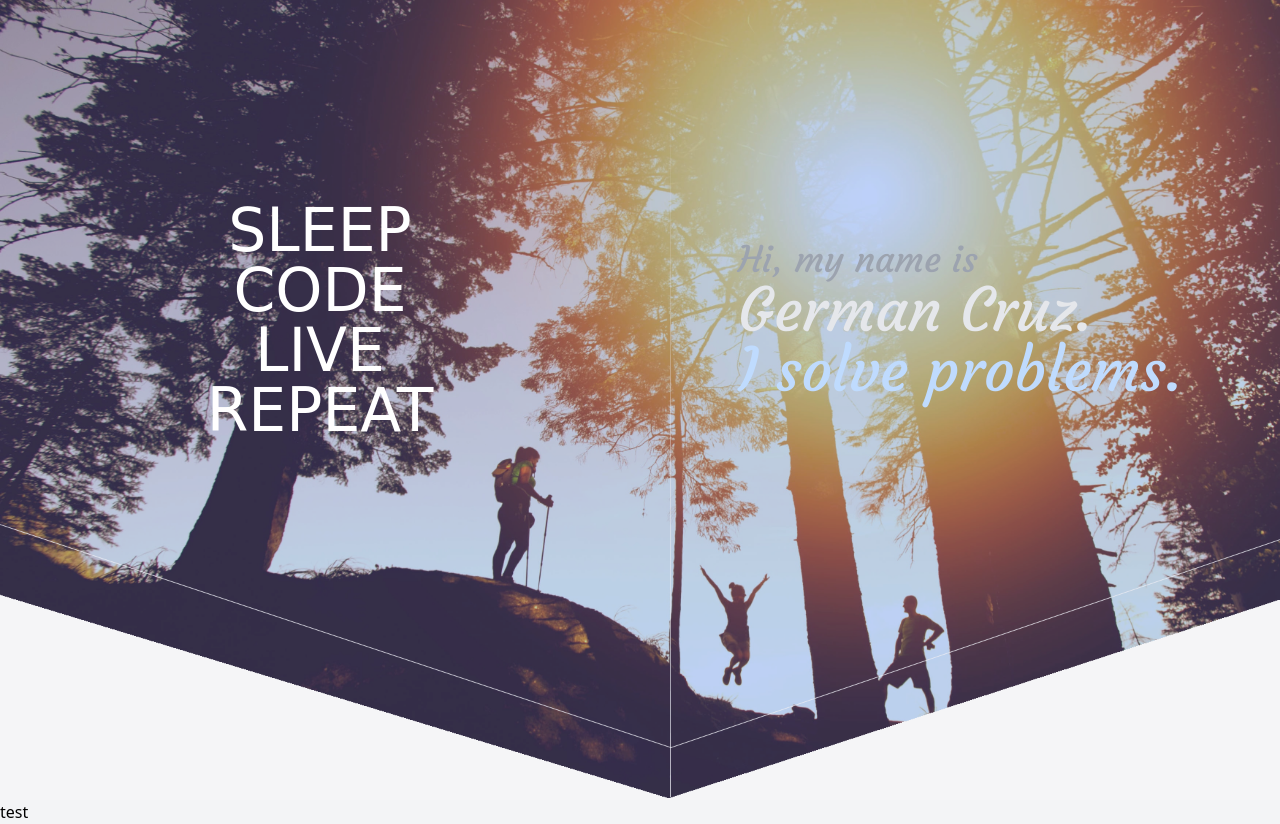
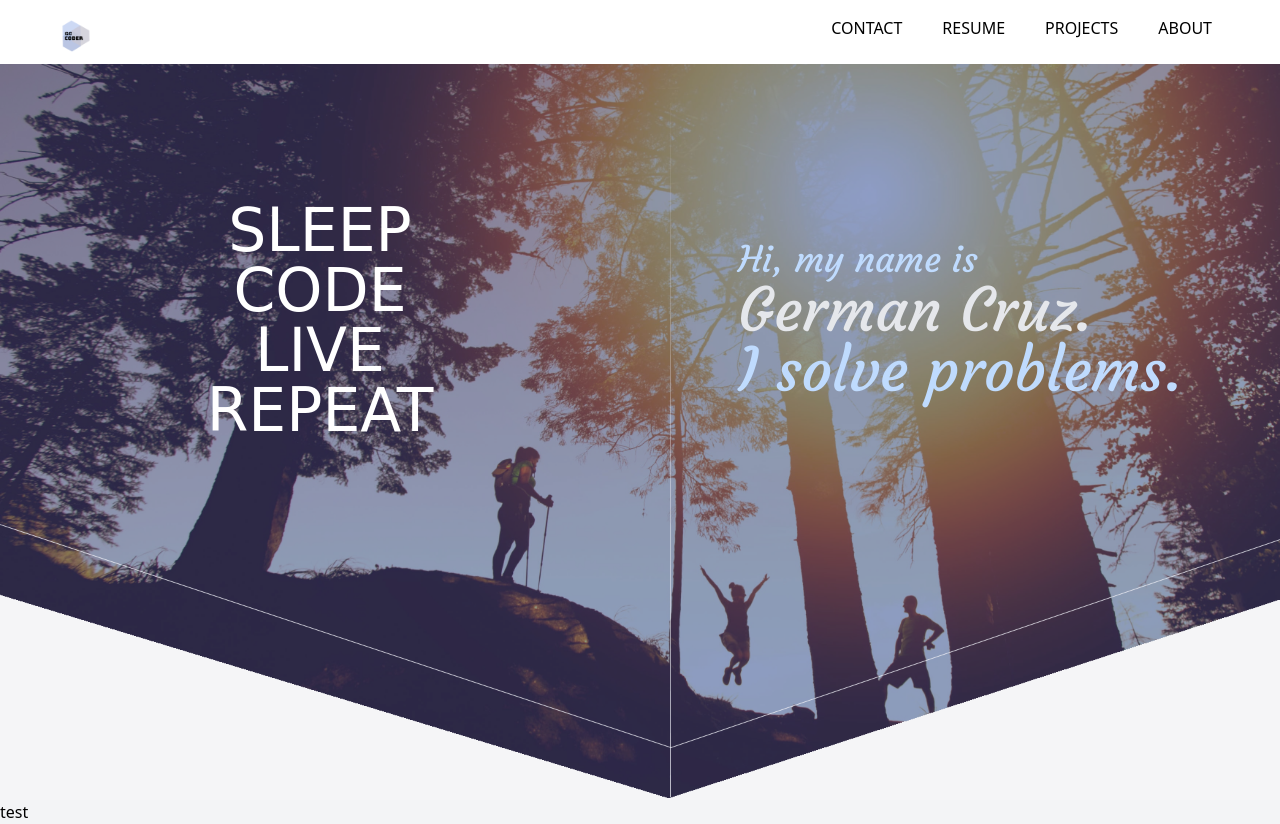
Before and after one commit to cruzgerman216/personalwebsite, a website built with Vite: page index.html in a window 1280 px wide. Built offline with nearby package versions, Linux system fonts and the light colour scheme; a web font is replaced by a local one.

Commit message:
add navbar

```diff
--- a/css/tailwind.css
+++ b/css/tailwind.css
@@ -17,6 +17,9 @@
         height:60%;
     }
 
+    nav{
+    }
+
 }
 
 @tailwind base;
--- a/index.html
+++ b/index.html
@@ -11,14 +11,28 @@
     </head>
     <body class="bg-gray-100">
     <!-- fixed navbar -->
-    <!--
-
-
-     -->
-
+    <nav class="bg-white fixed z-50 w-full px-12 pt-4 pb-2">
+      <ul>
+        <li class="inline-block px-2 ">
+            <img class="inline-block max-h-10" src="./images/logo.png"/>
+        </li>
+        <li class="float-right px-5 ">
+          <a href="#">ABOUT</a>
+        </li>
+        <li class="float-right px-5 ">
+          <a href="#">PROJECTS</a>
+        </li>
+        <li class="float-right px-5 ">
+          <a href="#">RESUME</a>
+        </li>
+        <li class="float-right px-5 ">
+          <a href="#">CONTACT</a>
+        </li>
+      </ul>
+    </nav>
     <!-- intro container -->
       <div class="image lg:h-full relative">
-        <div class="bg-blue-600 h-full w-full relative z-10 opacity-30"></div>
+        <div class="bg-blue-900 h-full w-full relative z-10 opacity-50"></div>
 
         <div class="z-20 absolute top-0 left-0 grid grid-cols-2 w-full h-full">
 
@@ -36,7 +50,7 @@
             <div class="text-center text-white ">
               <div class="flex h-4/5">
                 <div class="m-auto">
-                  <p class="hand-writing text-left text-gray-400 text-4xl">Hi, my name is</p>
+                  <p class="hand-writing text-left text-blue-200 text-4xl">Hi, my name is</p>
                   <p class="hand-writing text-left text-gray-200 text-6xl">German Cruz.</p>
                   <p class="hand-writing text-left text-blue-200 text-6xl">I solve problems.</p>
                 </div>
```
Also changed, not shown: images/logo.png (added).
